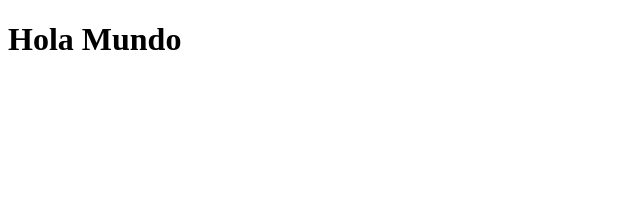
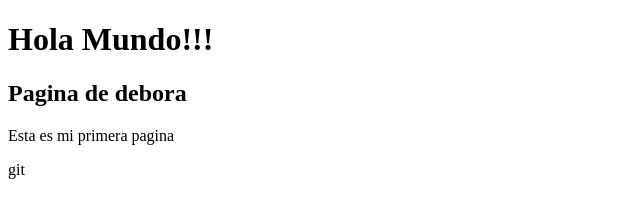
Before and after one commit to Debof85/ejemplo, a plain HTML site: page app/index.html in a window 1280 px wide. Shown: the whole page, without its empty margins (0-640 px from the left). Drawn offline with Linux system fonts and the light colour scheme.

Commit message:
tercer cambio

```diff
--- a/app/index.html
+++ b/app/index.html
@@ -7,6 +7,8 @@
     <title>Primer despliegue</title>
 </head>
 <body>
-    <h1>Hola Mundo</h1>
+    <h1>Hola Mundo!!! </h1>
+    <h2>Pagina de debora</h2>
+    <p> Esta es mi primera pagina </p>
 </body>
-</html>
+</html>git
```
